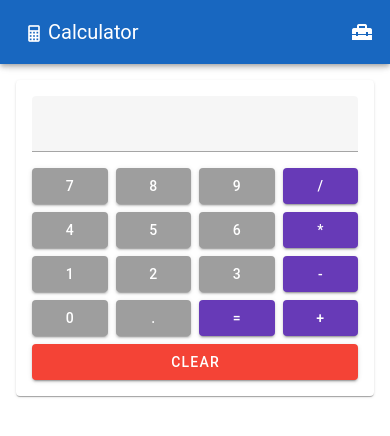
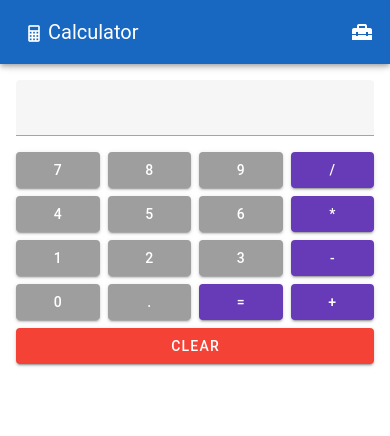
Before and after one commit to cyberdime-dev/rei-toolkit, a Vue app: page /calculator/standard in a window 390 px wide. Shown: the top 436 px of the page. Built offline with nearby package versions, Linux system fonts and the light colour scheme.

Commit message:
Cards are now full screen in mobile view. Standard Calulator now displays reults history.

```diff
--- a/src/App.vue
+++ b/src/App.vue
@@ -34,7 +34,7 @@ onUnmounted(() => {
 const route = useRoute();
 const routeTitles = {
   "/calculator/standard": "Calculator",
-    "/calculator/mortgage": "Mortgage",
+  "/calculator/mortgage": "Mortgage",
   "/calculator/fix-flip": "Fix & Flip",
   "/calculator/buy-hold": "Buy & Hold",
   "/calculator/brrr": "BRRR",
@@ -46,6 +46,27 @@ const routeTitles = {
 const isCalculatorRoute = computed(() => route.path.startsWith("/calculator")); // Check if current route for icon
 const pageTitle = computed(() => routeTitles[route.path] || ""); // Compute page title based on current route
 </script>
+
+<style scoped>
+@media (max-width: 600px) {
+  .mobile-card {
+    position: fixed;
+    left: 0;
+    right: 0;
+    top: 0;
+    bottom: 0;
+    max-width: 100vw !important;
+    max-height: 100vh !important;
+    height: 100vh !important;
+    border-radius: 0 !important;
+    z-index: 10;
+    margin: 0 !important;
+    box-sizing: border-box;
+    overflow-y: auto;
+    padding-top: 80px !important; /* Adjust for app bar height */
+  }
+}
+</style>
 
 <template>
   <v-app>
--- a/src/components/Calculators/BrrrCalculator.vue
+++ b/src/components/Calculators/BrrrCalculator.vue
@@ -52,7 +52,7 @@ const toUSD = (val) =>
 </script>
 
 <template>
-  <v-card class="pa-4">
+  <v-card class="pa-4 mobile-card">
     <!-- Results -->
     <v-row>
       <v-col cols="12" sm="6">
--- a/src/components/Calculators/BuyAndHoldCalculator.vue
+++ b/src/components/Calculators/BuyAndHoldCalculator.vue
@@ -85,7 +85,7 @@ const toUSD = (val) =>
 </script>
 
 <template>
-  <v-card class="pa-4">
+  <v-card class="pa-4 mobile-card">
     <!-- Outputs -->
     <v-row>
       <v-col cols="12" sm="6">
--- a/src/components/Calculators/CapRateCalculator.vue
+++ b/src/components/Calculators/CapRateCalculator.vue
@@ -17,7 +17,7 @@ const toUSD = (val) => `$${val.toLocaleString(undefined, { maximumFractionDigits
 </script>
 
 <template>
-  <v-card class="pa-4">
+  <v-card class="pa-4 mobile-card">
     <v-row>
       <v-col cols="12" sm="6">
         <v-alert type="info" variant="tonal">
--- a/src/components/Calculators/CashOnCashCalculator.vue
+++ b/src/components/Calculators/CashOnCashCalculator.vue
@@ -22,7 +22,7 @@ const toUSD = (val) => `$${val.toLocaleString(undefined, { maximumFractionDigits
 </script>
 
 <template>
-  <v-card class="pa-4">
+  <v-card class="pa-4 mobile-card">
     <v-row>
       <v-col cols="12" sm="6">
         <v-alert type="info" variant="tonal">
--- a/src/components/Calculators/FixAndFlipCalculator.vue
+++ b/src/components/Calculators/FixAndFlipCalculator.vue
@@ -33,7 +33,7 @@ const maoFormatted = computed(() => toUSD(mao.value));
 </script>
 
 <template>
-  <v-card class="pa-4">
+  <v-card class="pa-4 mobile-card">
     <v-row>
       <v-col cols="12" sm="6">
         <v-alert type="info" variant="tonal">
--- a/src/components/Calculators/MortgageCalculator.vue
+++ b/src/components/Calculators/MortgageCalculator.vue
@@ -72,7 +72,7 @@ const amortizationTable = computed(() => {
 </script>
 
 <template>
-  <v-card class="pa-4 max-w-md mx-auto">
+  <v-card class="pa-4 max-w-md mx-auto mobile-card">
     <v-alert type="info" variant="tonal" class="mb-2">
       <strong>Monthly Principal & Interest:</strong>
       {{ toUSD(monthlyPrincipalAndInterest) }}
@@ -117,17 +117,18 @@ const amortizationTable = computed(() => {
       <v-col cols="12" sm="6">
         <v-text-field v-model.number="hoa" label="Monthly HOA (optional)" prefix="$" />
       </v-col>
-    </v-row>
-
+      <v-col cols="12" sm="6">
         <v-btn
           color="primary"
-      class="mt-4"
+          class="py-6 mt-1"
           block
           :disabled="!homePrice || !interestRate || !loanAmount"
           @click="showAmortization = true"
         >
           Show Amortization Table
         </v-btn>
+      </v-col>
+    </v-row>
 
     <v-dialog v-model="showAmortization" max-width="900">
       <v-card>
@@ -138,7 +139,7 @@ const amortizationTable = computed(() => {
             <v-icon>mdi-close</v-icon>
           </v-btn>
         </v-card-title>
-        <v-card-text style="max-height: 60vh; overflow-y: auto;">
+        <v-card-text style="max-height: 60vh; overflow-y: auto">
           <v-table density="compact">
             <thead>
               <tr>
--- a/src/components/Calculators/NoiCalculator.vue
+++ b/src/components/Calculators/NoiCalculator.vue
@@ -29,7 +29,7 @@ const toUSD = (val) => `$${val.toLocaleString(undefined, { maximumFractionDigits
 </script>
 
 <template>
-  <v-card class="pa-4">
+  <v-card class="pa-4 mobile-card">
     <!-- Output -->
     <v-alert type="success" variant="tonal">
       <strong>Net Operating Income (NOI):</strong> {{ toUSD(noi) }}
--- a/src/components/Calculators/StandardCalculator.vue
+++ b/src/components/Calculators/StandardCalculator.vue
@@ -2,6 +2,7 @@
 import { ref, onMounted, onUnmounted } from 'vue'
 
 const display = ref('')
+const history = ref([])
 
 const buttons = [
   { label: '7' }, { label: '8' }, { label: '9' }, { label: '/' },
@@ -15,7 +16,9 @@ const isOperator = (val) => ['/', '*', '-', '+', '='].includes(val)
 const handleClick = (label) => {
   if (label === '=') {
     try {
-      display.value = eval(display.value).toString()
+      const result = eval(display.value)
+      history.value.unshift(`${display.value} = ${result}`)
+      display.value = result.toString()
     } catch {
       display.value = 'Error'
     }
@@ -55,7 +58,19 @@ onUnmounted(() => {
 </script>
 
 <template>
-  <v-card class="pa-4 max-w-md mx-auto">
+  <v-card class="pa-4 max-w-md mx-auto mobile-card">
+    <div v-if="history.length" class="mb-2">
+      <v-list density="compact">
+        <v-list-item
+          v-for="(item, idx) in history.slice(0, 5)"
+          :key="idx"
+          class="py-1"
+        >
+          <v-list-item-title class="text-caption">{{ item }}</v-list-item-title>
+        </v-list-item>
+      </v-list>
+      <v-divider class="mb-2" />
+    </div>
     <v-text-field v-model="display" readonly hide-details class="mb-4" />
     <v-row dense>
       <v-col v-for="button in buttons" :key="button.label" cols="3">
--- a/src/components/Calculators/WholesaleCalculator.vue
+++ b/src/components/Calculators/WholesaleCalculator.vue
@@ -35,7 +35,7 @@ const toUSD = (val) =>
 </script>
 
 <template>
-  <v-card class="pa-4">
+  <v-card class="pa-4 mobile-card">
     <v-row dense>
       <!-- Outputs -->
       <v-row>
```
Lines whose indentation alone changed are shown as unchanged.
